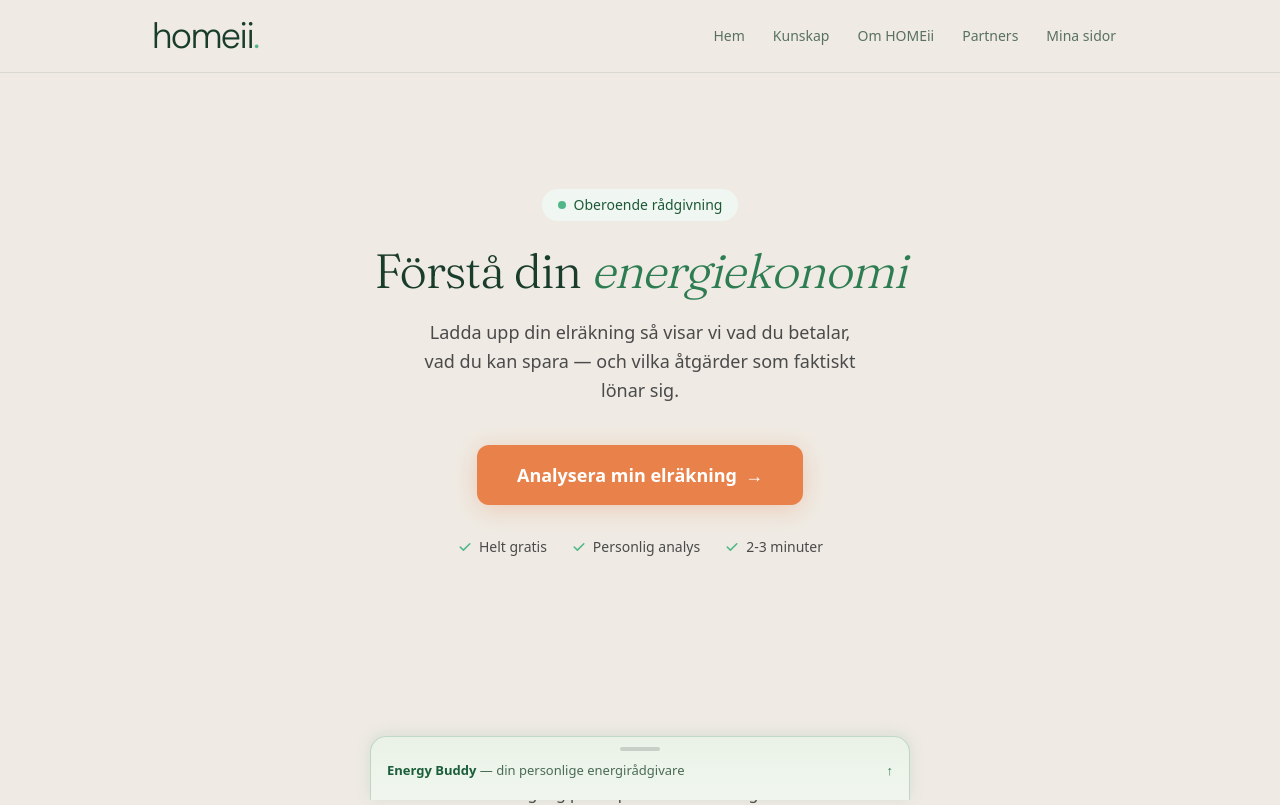
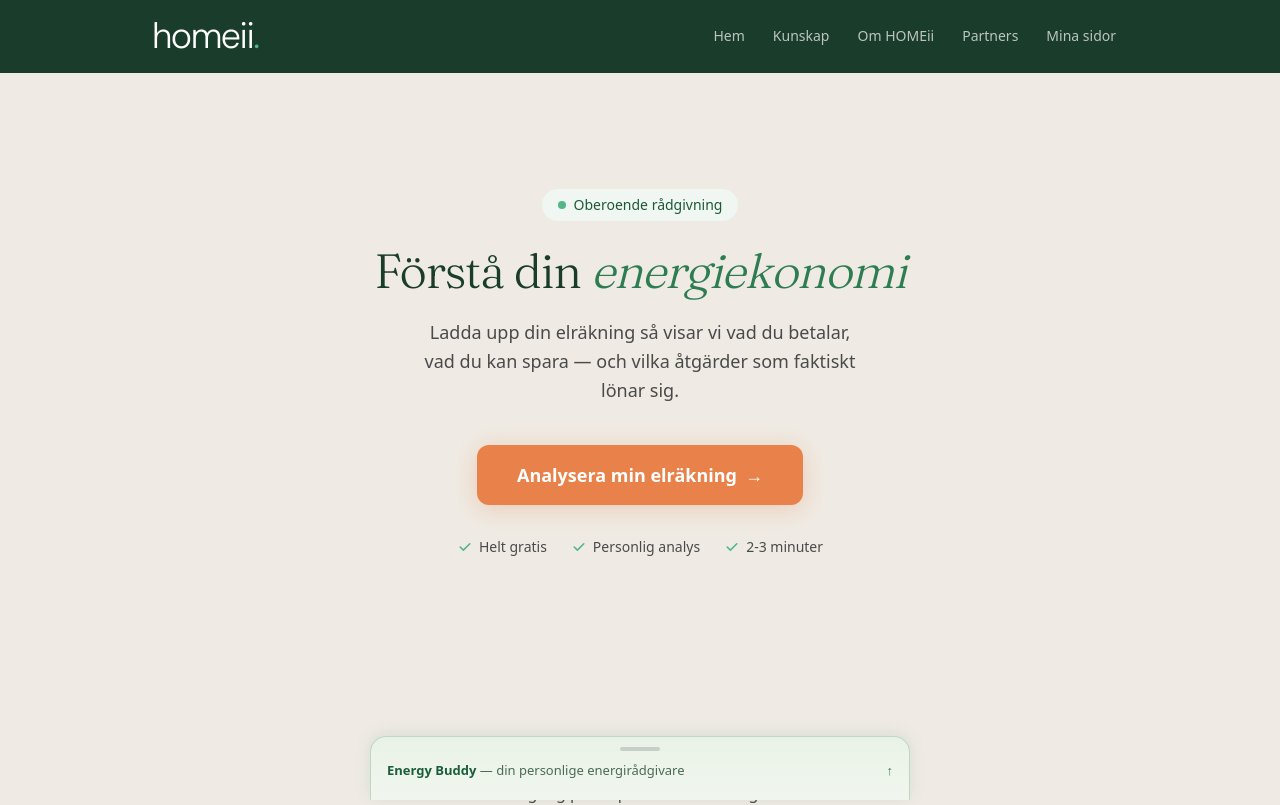
Before and after one commit to Homeii-se/homeii, a Next.js app: page / in a window 1280 px wide. Shown: the top 805 px of the page. Built offline with nearby package versions, Linux system fonts and the light colour scheme.

Commit message:
fix: mörk header igen för synlig hamburgermeny på mobil
Logo har nu tone-prop (light/dark) så wordmark kan inverteras.
Header: bg-brand-900 + Logo tone=light (vit wordmark, grön punkt).
Footer: behåller warm beige med dark Logo.

```diff
--- a/app/components/Logo.tsx
+++ b/app/components/Logo.tsx
@@ -5,20 +5,21 @@
  * after the final "i". The optional tagline below uses Geist medium with
  * upper-case letterforms and wide tracking — used on landing/hero placements.
  *
- * Colors come from the design system:
- *   - wordmark: text-brand-900 (#1A3C2A)
- *   - dot:      text-green-light (#52B788)
- *   - tagline:  text-brand-700 (close to ink-soft #2E5640)
- *
  * Sizing is controlled via the `size` prop. Tagline visibility is controlled
- * via the `withTagline` prop. The component renders semantic text rather than
- * an SVG so it scales perfectly, is accessible to screen readers, and is
- * theme-friendly.
+ * via the `withTagline` prop. The `tone` prop switches between dark wordmark
+ * (default, for light backgrounds) and light wordmark (for dark backgrounds
+ * like the brand-900 sticky header). The dot stays the same green in both
+ * tones since it reads on any background. The component renders semantic
+ * text rather than an SVG so it scales perfectly, is accessible to screen
+ * readers, and is theme-friendly.
  */
 type LogoProps = {
   /** Visual size preset. `header` is tuned for the sticky top nav; `hero` is
    *  larger and intended for landing-page placements. */
   size?: "header" | "hero";
+  /** Wordmark color. `dark` uses brand-900 (for light bg); `light` uses white
+   *  with a slight off-white tagline (for dark/brand bg). */
+  tone?: "dark" | "light";
   /** Render the "Din energirådgivare" tagline beneath the wordmark. */
   withTagline?: boolean;
   /** Extra classes for the outer wrapper. */
@@ -36,12 +37,25 @@ const SIZE_CLASSES = {
   },
 } as const;
 
+const TONE_CLASSES = {
+  dark: {
+    wordmark: "text-brand-900",
+    tagline: "text-brand-700",
+  },
+  light: {
+    wordmark: "text-white",
+    tagline: "text-white/70",
+  },
+} as const;
+
 export default function Logo({
   size = "header",
+  tone = "dark",
   withTagline = false,
   className = "",
 }: LogoProps) {
-  const styles = SIZE_CLASSES[size];
+  const sizeStyles = SIZE_CLASSES[size];
+  const toneStyles = TONE_CLASSES[tone];
 
   return (
     <span
@@ -49,14 +63,14 @@ export default function Logo({
       className={`inline-flex flex-col items-start leading-none ${className}`}
     >
       <span
-        className={`font-[family-name:var(--font-dm-sans)] font-light tracking-[-0.04em] text-brand-900 ${styles.wordmark}`}
+        className={`font-[family-name:var(--font-dm-sans)] font-light tracking-[-0.04em] ${toneStyles.wordmark} ${sizeStyles.wordmark}`}
         aria-hidden="true"
       >
         homeii<span className="text-green-light">.</span>
       </span>
       {withTagline && (
         <span
-          className={`font-medium uppercase tracking-[0.35em] text-brand-700 ${styles.tagline}`}
+          className={`font-medium uppercase tracking-[0.35em] ${toneStyles.tagline} ${sizeStyles.tagline}`}
           aria-hidden="true"
         >
           Din energirådgivare
--- a/app/layout.tsx
+++ b/app/layout.tsx
@@ -49,14 +49,14 @@ export default function RootLayout({
       <body className={`${geistSans.variable} ${geistMono.variable} ${fraunces.variable} ${dmSans.variable} min-h-screen antialiased text-text-primary`}>
         <a href="#main-content" className="sr-only sr-only-focusable">Hoppa till innehåll</a>
 
-        <header className="sticky top-0 z-50 border-b border-brand-900/10 bg-bg-warm">
+        <header className="sticky top-0 z-50 border-b border-brand-900 bg-brand-900">
           <div className="mx-auto flex max-w-5xl items-center justify-between px-4 py-3 sm:px-6 sm:py-4">
             <Link
               href="/"
               aria-label="homeii — gå till startsidan"
-              className="flex items-center rounded-md outline-none ring-brand-500 focus-visible:ring-2"
+              className="flex items-center rounded-md outline-none ring-green-light focus-visible:ring-2"
             >
-              <Logo size="header" />
+              <Logo size="header" tone="light" />
             </Link>
 
             {/* Desktop nav */}
@@ -65,7 +65,7 @@ export default function RootLayout({
                 <Link
                   key={item.href}
                   href={item.href}
-                  className="rounded-lg px-3 py-2 text-sm font-medium text-brand-900/70 transition-colors hover:text-brand-900 hover:bg-brand-900/5"
+                  className="rounded-lg px-3 py-2 text-sm font-medium text-white/70 transition-colors hover:text-white hover:bg-white/10"
                 >
                   {item.label}
                 </Link>
```
